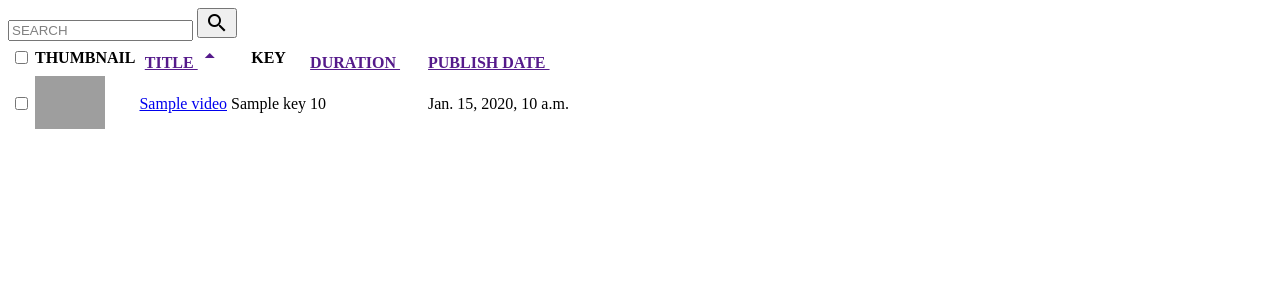
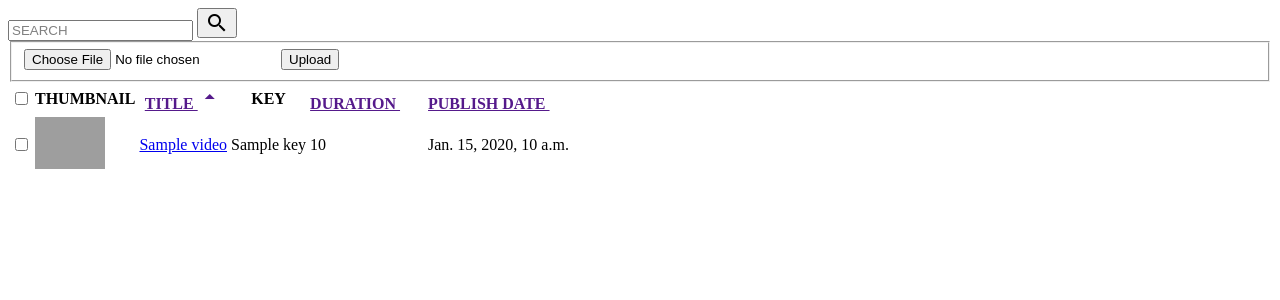
Before and after one commit to mauritt/jw_cms, a Django app: template JW_CMS/templates/videoList.html in a window 1280 px wide. Shown: the top 300 px of the page. Run offline with Django 3.2, Linux system fonts and the light colour scheme; the template is opened without the code that fills it: most values are stand-ins (such as "Sample title", 1, 10 or a date in 2020); some libraries are stand-ins or nearby versions; grey boxes are pictures that could not be loaded.

Commit message:
Added the ability to upload a video

```diff
--- /dev/null
+++ b/JW_CMS/static/js/uploadActions.js
@@ -0,0 +1,15 @@
+function getUploadURL(){
+    var response;
+    var request = './video/upload';
+    var URL = $.get(request, function(text){
+        console.log(text)
+        uploadForm = document.getElementById('uploadForm');
+
+        uploadForm.action = text;
+    });
+
+};
+
+function uploadSuccess(){
+    alert("Your video was uploaded");
+}
--- a/JW_CMS/templates/base.html
+++ b/JW_CMS/templates/base.html
@@ -7,6 +7,7 @@
 
         <script src="{% static "js/listActions.js" %}"></script>
         <script src="{% static "js/searchActions.js" %}"></script>
+         <script src="{% static "js/uploadActions.js" %}"></script>
 
 
         <link rel="stylesheet" href="https://fonts.googleapis.com/icon?family=Material+Icons">
--- a/JW_CMS/templates/videoList.html
+++ b/JW_CMS/templates/videoList.html
@@ -7,11 +7,18 @@
                 <input class='material-icons' id='searchSubmit' type='submit' name='searchSubmit'  value='search'>
         </form>
     </div>
+
+    <div id=uploadArea>
+        <form id="uploadForm" method="POST" action="" enctype="multipart/form-data" target = submission.frame onsubmit="uploadSuccess();">
+        {% csrf_token %}
+            <fieldset>
+                <input type="file" name="file" onchange='getUploadURL();' />
+                <button type="submit">Upload</button>
+            </fieldset>
+            <iframe name="submission.frame" hidden></iframe>
+        </form>
+        </div>
 </header>
-
-
-
-
 
 
 
--- a/JW_CMS/urls.py
+++ b/JW_CMS/urls.py
@@ -6,4 +6,5 @@ urlpatterns = [
     url(r'^$', views.videoList, name='video list'),
     url(r'^(?P<column>[A-z]*)_(?P<order>(asc|desc))$', views.videoList, name='video list'),
     url(r'^search/(?P<searchTerm>[A-z  0-9 _ ]*)$', views.videoList, name='video list'),
+    url(r'^video/upload$', views.uploadRequest, name='upload'),
 ]
--- a/JW_CMS/views.py
+++ b/JW_CMS/views.py
@@ -27,3 +27,8 @@ def videoList(request, column=None, order=None, searchTerm=None):
     context = {'videos':sorted_videos}
 
     return render(request, 'videoList.html', context)
+
+
+def uploadRequest(request):
+    URL = jwAccount.get_upload_URL('video')
+    return HttpResponse(URL)
```
